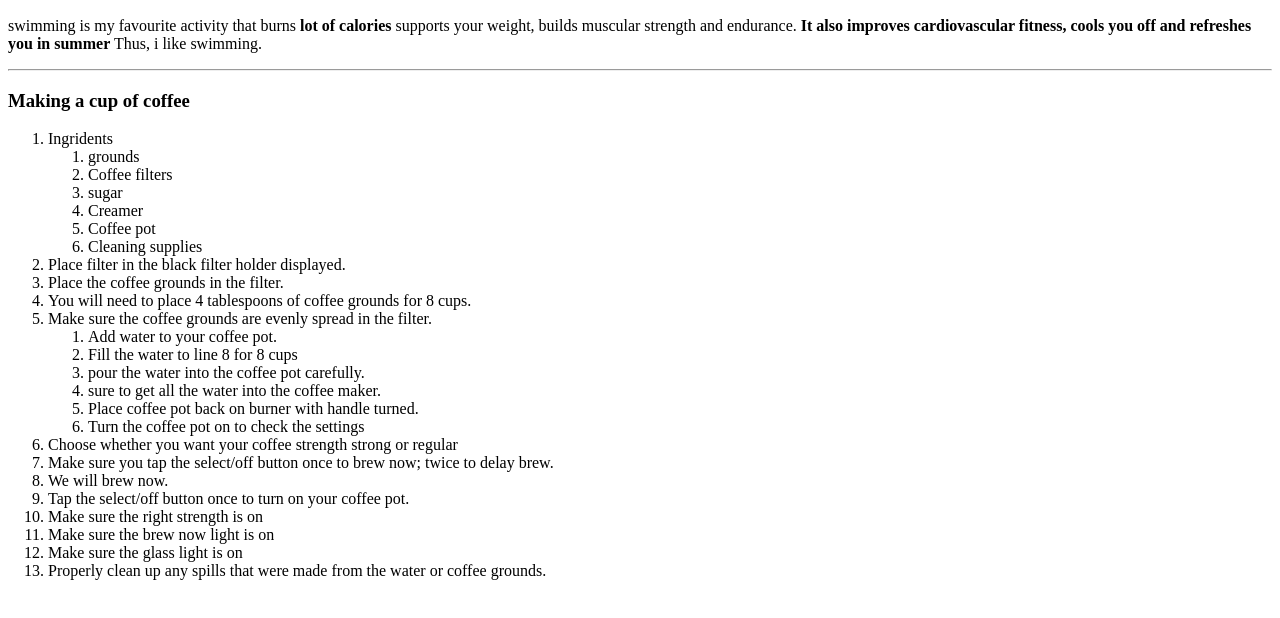
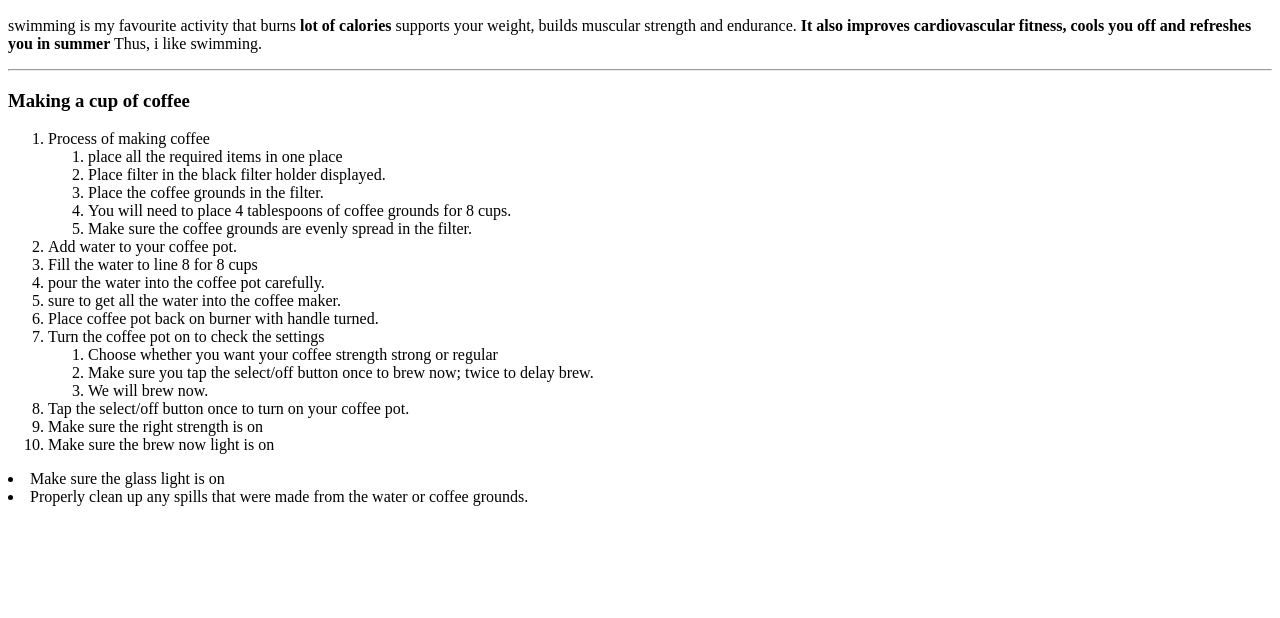
Before and after one commit to 44-563-Web-Apps-S21/webapps-s21-assignment-3-pruthvi5555, a plain HTML site: page index.html in a window 1280 px wide. Shown: the part 110-728 px from the top of the page. Drawn offline with Linux system fonts and the light colour scheme.

Commit message:
makingcoffee

```diff
--- a/index.html
+++ b/index.html
@@ -16,34 +16,29 @@
     <h3>Making a cup of coffee</h3>
 
     <ol>
-        <li>Ingridents</li>
+        <li>Process of making coffee</li>
         <ol>
-            <li>grounds</li>
-            <li>Coffee filters</li>
-            <li>sugar</li>
-            <li>Creamer</li>
-            <li>Coffee pot</li>
-            <li>Cleaning supplies</li>
-        </ol>
-
+            <li>place all the required items in one place</li>
             <li>Place filter in the black filter holder displayed.</li>
             <li>Place the coffee grounds in the filter.</li>
             <li>You will need to place 4 tablespoons of coffee grounds for 8 cups.</li>
             <li>Make sure the coffee grounds are evenly spread in the filter.</li>
-        <ol>
+        </ol>
         <li>Add water to your coffee pot.</li>
         <li>Fill the water to line 8 for 8 cups</li>
         <li>pour the water into the coffee pot carefully.</li>
         <li>sure to get all the water into the coffee maker.</l>
         <li>Place coffee pot back on burner with handle turned.</li>
         <li>Turn the coffee pot on to check the settings</li>
-        </ol>
+        <ol>
             <li>Choose whether you want your coffee strength strong or regular</li>
             <li>Make sure you tap the select/off button once to brew now; twice to delay brew.</li>
             <li>We will brew now.</li>
+        </ol>
         <li>Tap the select/off button once to turn on your coffee pot.</li>
         <li>Make sure the right strength is on</li>
         <li>Make sure the brew now light is on</li>
+        </ol>
         <li>Make sure the glass light is on</li>
         <li>Properly clean up any spills that were made from the water or coffee
         grounds.</li>
```
Lines whose indentation alone changed are shown as unchanged.
